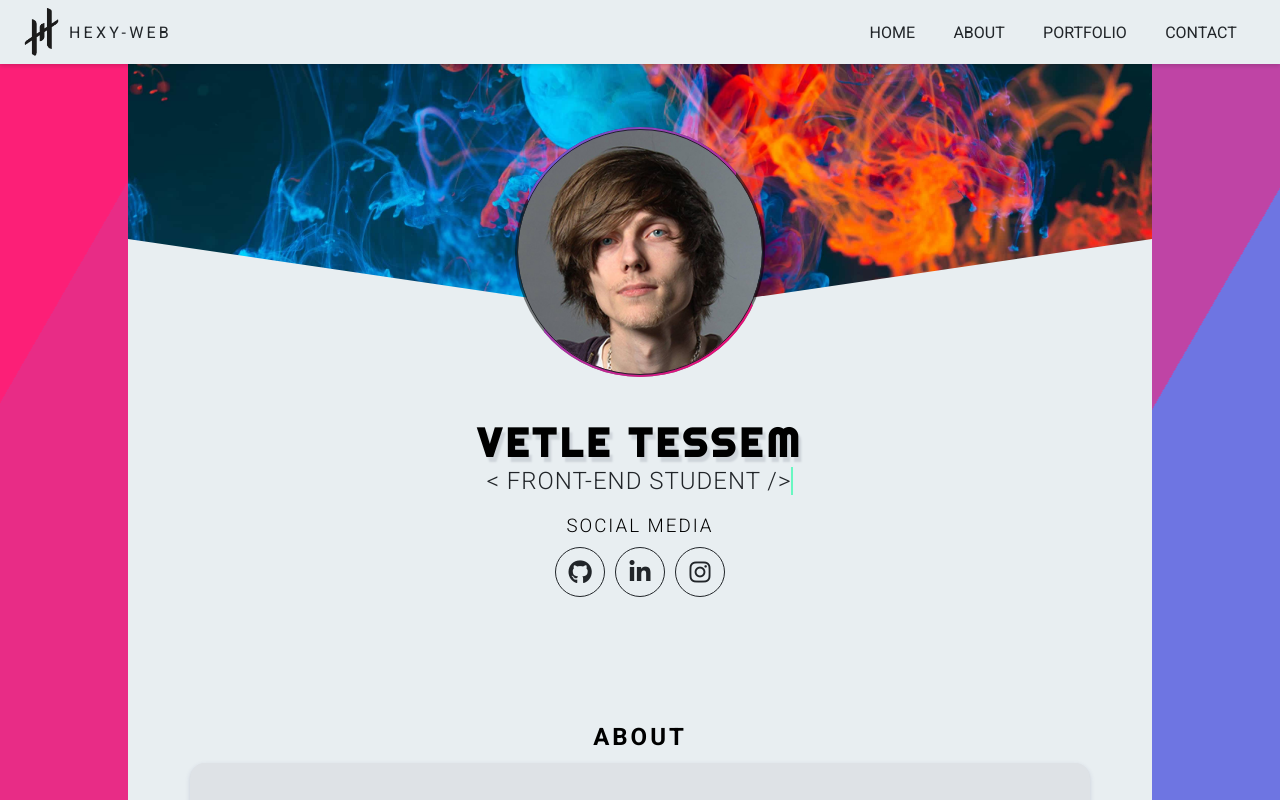
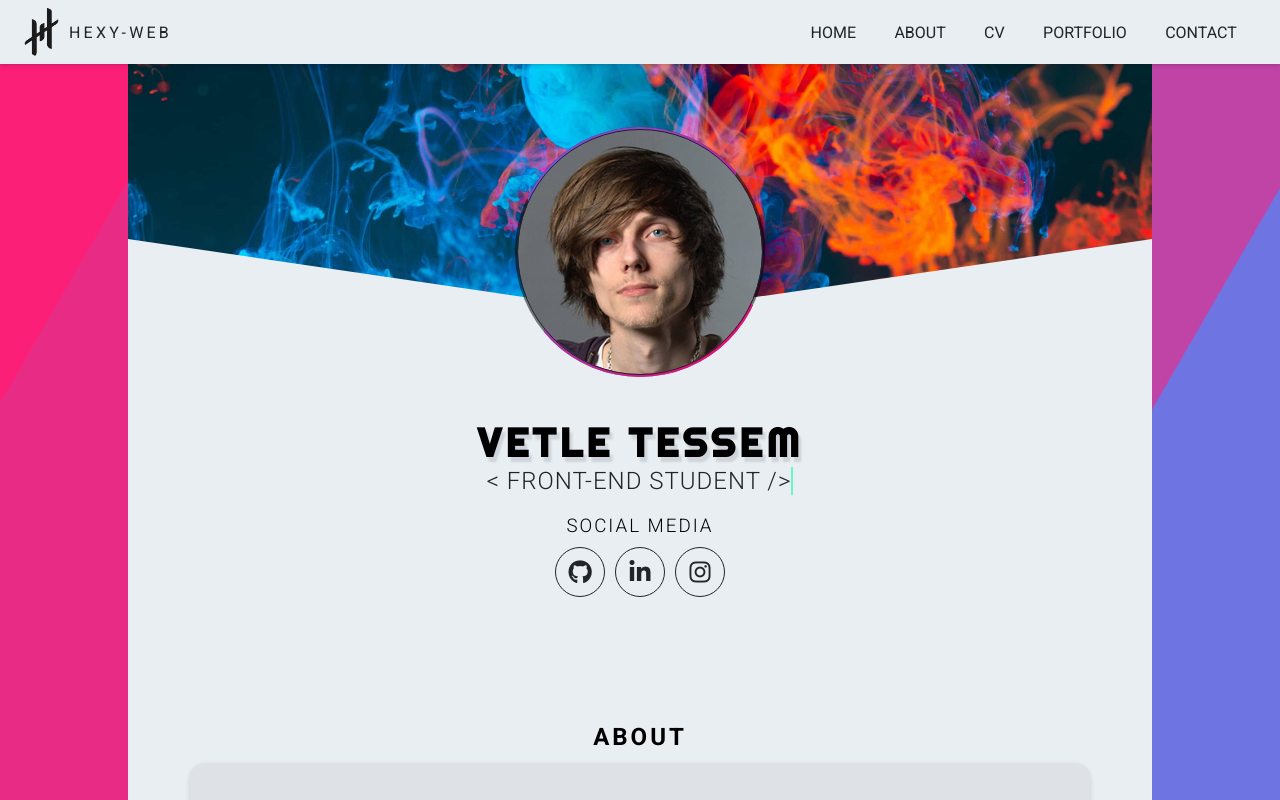
Before and after one commit to H3X-C0DE/Hex-Portfolio, a React (Create React App) app: page / in a window 1280 px wide. Shown: the top 800 px of the page. Built offline with nearby package versions, Linux system fonts and the light colour scheme.

Commit message:
added new navlinks

```diff
--- a/src/Components/Dropdown.jsx
+++ b/src/Components/Dropdown.jsx
@@ -26,6 +26,11 @@ export default function Dropdown() {
               About
             </a>
           </li>
+          <li className="navbar-item slide">
+            <a className="navbar-link" href="#top-cv">
+              Cv
+            </a>
+          </li>
           <li>
             <a className="navbar-link" href="#top-portfolio">
               Portfolio
--- a/src/Components/Navbar.jsx
+++ b/src/Components/Navbar.jsx
@@ -14,13 +14,18 @@ export default function Navbar() {
       <div id="navbar-menu">
         <ul className="navbar-list">
           <li className="navbar-item slide">
-            <a className="navbar-link" href="#top-home">
+            <a className="navbar-link active" href="#top-home">
               Home
             </a>
           </li>
           <li className="navbar-item slide">
             <a className="navbar-link" href="#top-about">
               About
+            </a>
+          </li>
+          <li className="navbar-item slide">
+            <a className="navbar-link" href="#top-cv">
+              Cv
             </a>
           </li>
           <li className="navbar-item slide">
```
